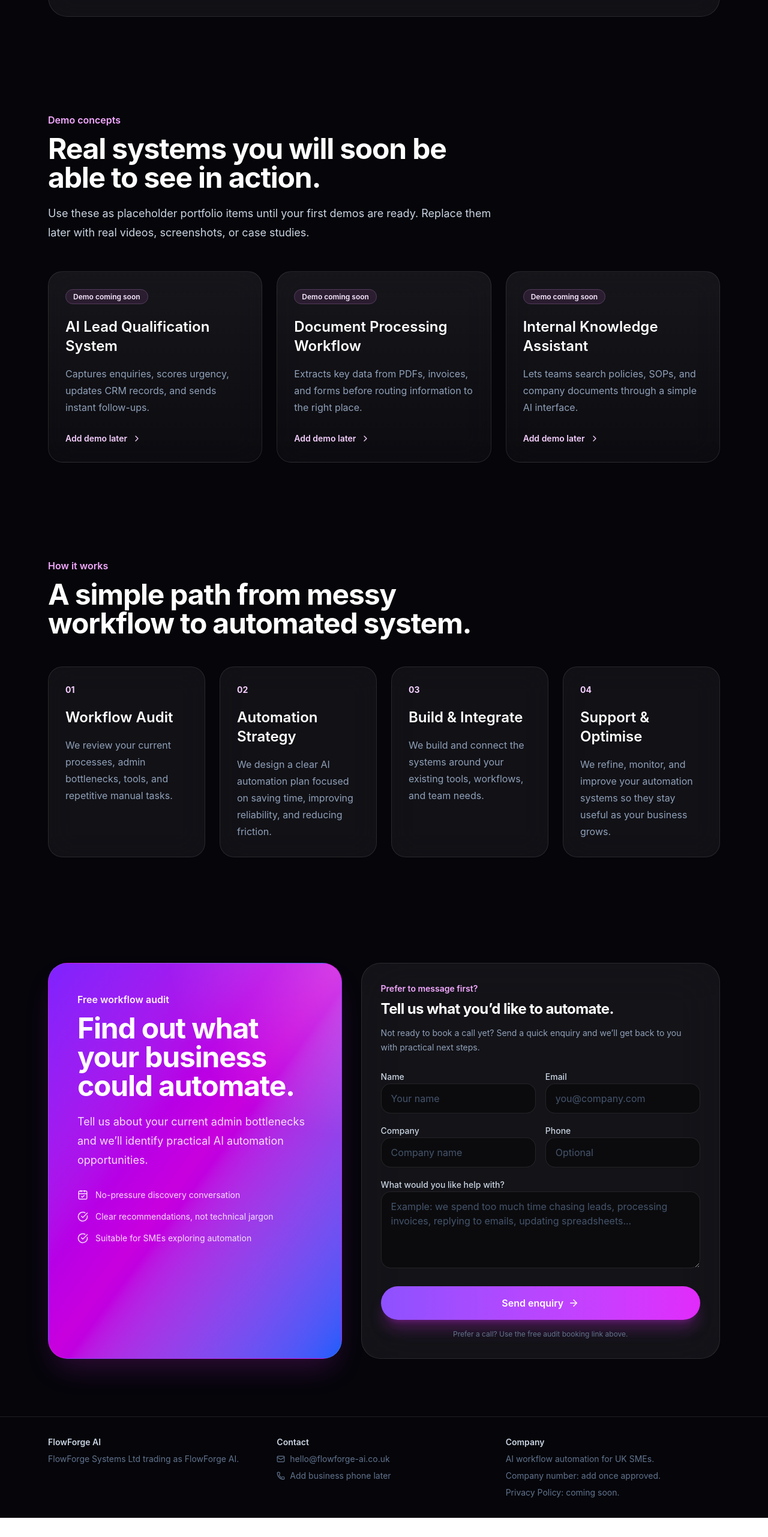
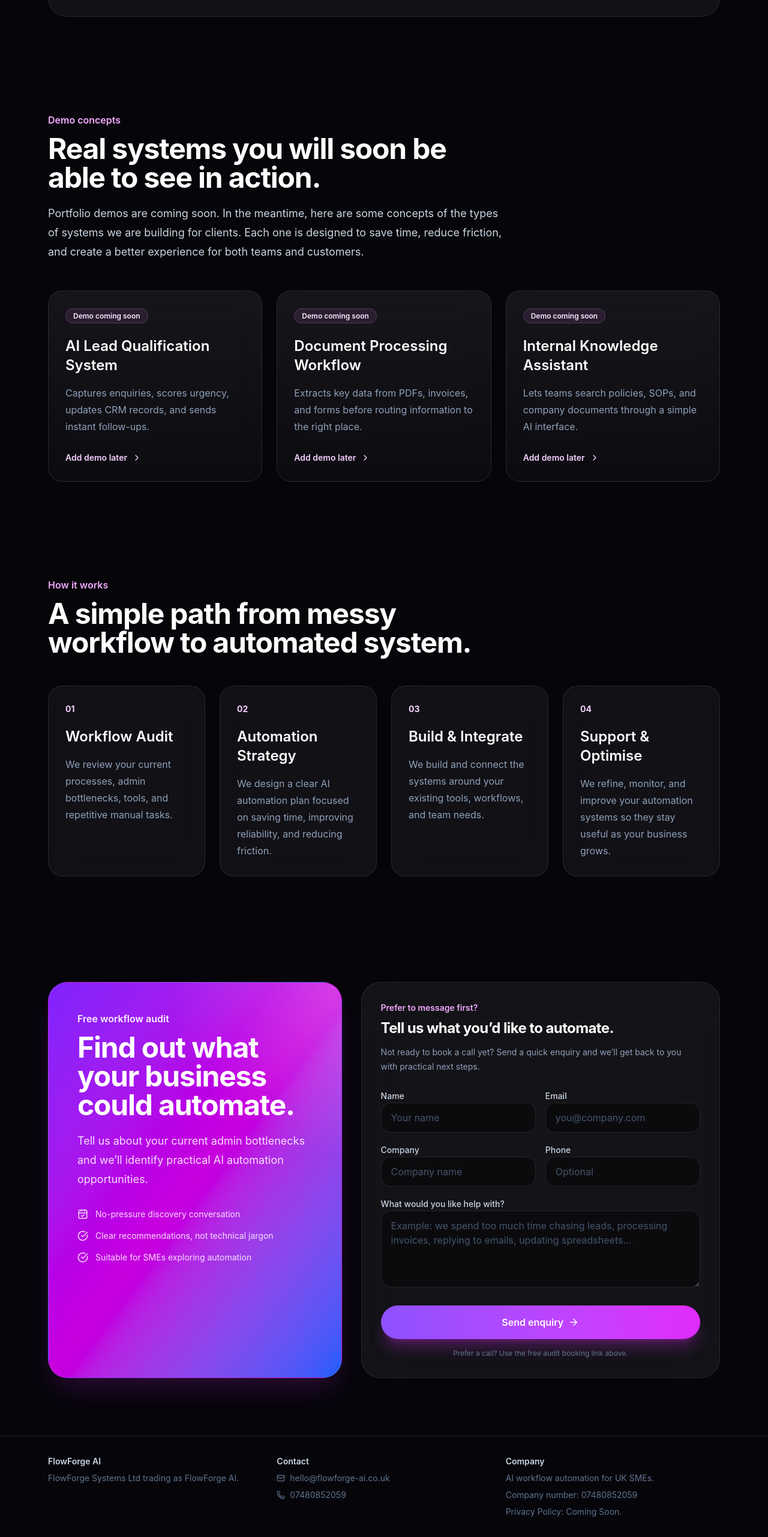
Before and after one commit to Hasoor-A-Bhatti/flowforge-site, a React (Vite) app: page / in a window 1280 px wide. Shown: the part 2928-5490 px from the top of the page at 60% size. Before the commit the page ends 5458 px from the top, so only its background shows below. Built offline with nearby package versions, Linux system fonts and the light colour scheme.

Commit message:
small change 1

```diff
--- a/src/App.tsx
+++ b/src/App.tsx
@@ -428,9 +428,7 @@ export default function App() {
                 Real systems you will soon be able to see in action.
               </h2>
               <p className="mt-5 text-lg leading-8 text-slate-300">
-                Use these as placeholder portfolio items until your first demos
-                are ready. Replace them later with real videos, screenshots, or
-                case studies.
+                Portfolio demos are coming soon. In the meantime, here are some concepts of the types of systems we are building for clients. Each one is designed to save time, reduce friction, and create a better experience for both teams and customers.
               </p>
             </div>
           </div>
@@ -640,15 +638,15 @@ export default function App() {
                 <Mail size={14} /> hello@flowforge-ai.co.uk
               </p>
               <p className="flex items-center gap-2">
-                <Phone size={14} /> Add business phone later
+                <Phone size={14} /> 07480852059
               </p>
             </div>
           </div>
           <div>
             <p className="font-semibold text-slate-300">Company</p>
             <p className="mt-2">AI workflow automation for UK SMEs.</p>
-            <p className="mt-2">Company number: add once approved.</p>
-            <p className="mt-2">Privacy Policy: coming soon.</p>
+            <p className="mt-2">Company number: 07480852059</p>
+            <p className="mt-2">Privacy Policy: Coming Soon.</p>
           </div>
         </div>
       </footer>
```
